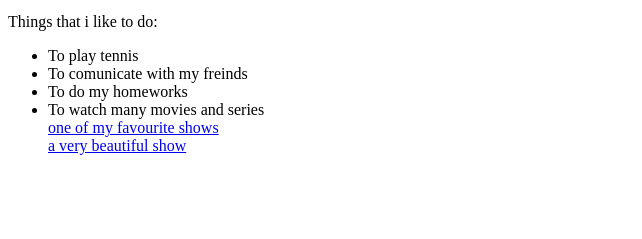
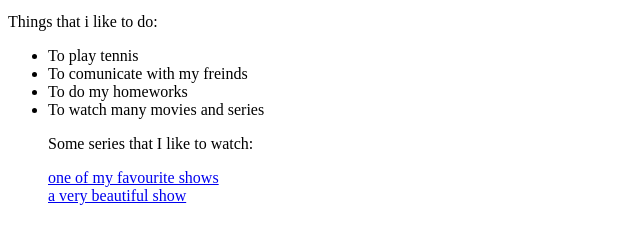
Before and after one commit to IuliaN00722/IuliaN00722.github.io, a plain HTML site: page index.html in a window 1280 px wide. Shown: the part 87-326 px from the top of the page, without its empty margins (0-642 px from the left). Drawn offline with Linux system fonts and the light colour scheme.

Commit message:
Update index.html

```diff
--- a/index.html
+++ b/index.html
@@ -9,7 +9,8 @@
     <li>To comunicate with my freinds</li>
     <li>To do my homeworks</li>
     <li>To watch many movies and series</li>
-
+    <p>Some series that I like to watch:
+    </p>
     <a  href="https://www.imdb.com/title/tt2193021/?ref_=nv_sr_srsg_0">one of my favourite shows</a>
     <br/>
     <a  href="https://www.imdb.com/title/tt1567432/?ref_=nv_sr_srsg_0">a very beautiful show</a>
```
